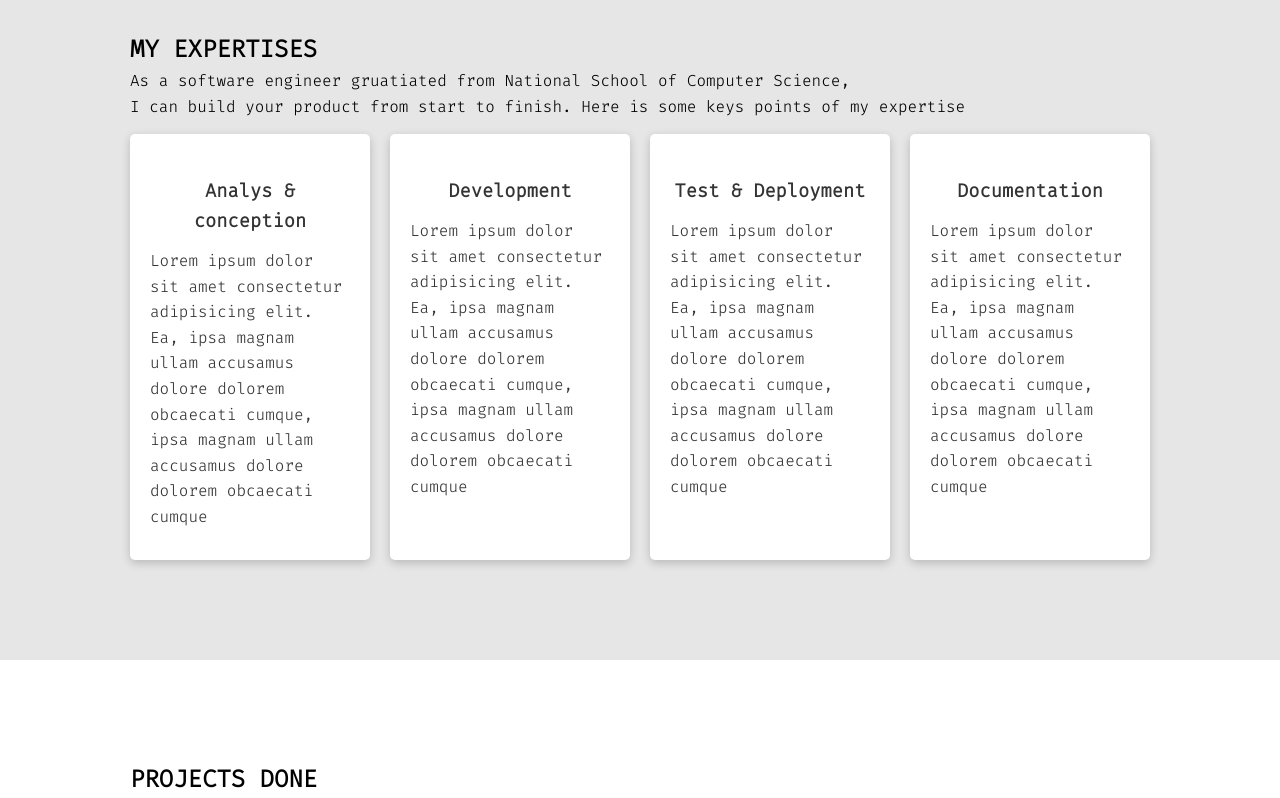
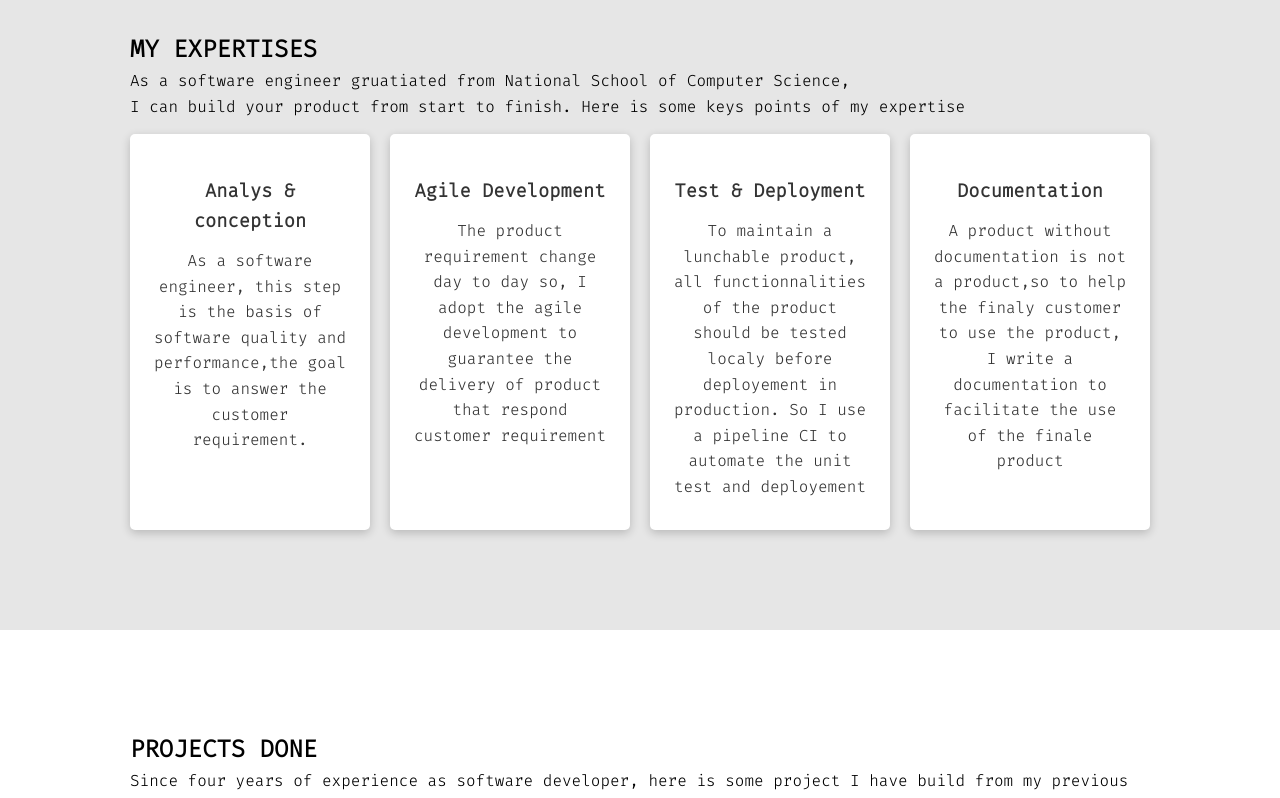
Before and after one commit to bensonirah/b.randrianariso, a Next.js app: page / in a window 1280 px wide. Shown: the part 720-1518 px from the top of the page. Built offline with nearby package versions, Linux system fonts and the light colour scheme.

Commit message:
update loremipsum in expertise component

```diff
--- a/components/divider.js
+++ b/components/divider.js
@@ -1,9 +1,14 @@
-export default function Divider({labelText}) {
+import { faArrowRight, faCoffee } from "@fortawesome/free-solid-svg-icons";
+import { FontAwesomeIcon } from "@fortawesome/react-fontawesome";
+
+export default function Divider({ labelText }) {
   return (
     <>
       <hr />
       <div class="slide">
-        <a href="" class="slide-show"></a>
+        <a href="" class="slide-show">
+          <FontAwesomeIcon icon={faArrowRight}/>
+        </a>
         <p>{labelText}</p>
       </div>
     </>
--- a/components/expertise.js
+++ b/components/expertise.js
@@ -1,4 +1,4 @@
-export default function Expertise(){
+export default function Expertise() {
   return (
     <section className="section-exp">
       <div className="container">
@@ -15,37 +15,36 @@
           <a href="" className="box-card">
             <h3>Analys & conception</h3>
             <p>
-                Lorem ipsum dolor sit amet consectetur adipisicing elit. Ea,
-                ipsa magnam ullam accusamus dolore dolorem obcaecati cumque,
-                ipsa magnam ullam accusamus dolore dolorem obcaecati cumque
+              As a software engineer, this step is the basis of software quality
+              and performance,the goal is to answer the customer requirement.
             </p>
           </a>
           <a href="" className="box-card">
-              <h3>Development</h3>
+            <h3>Agile Development</h3>
             <p>
-                Lorem ipsum dolor sit amet consectetur adipisicing elit. Ea,
-                ipsa magnam ullam accusamus dolore dolorem obcaecati cumque,
-                ipsa magnam ullam accusamus dolore dolorem obcaecati cumque
+              The product requirement change day to day so, I adopt the agile
+              development to guarantee the delivery of product that respond
+              customer requirement
             </p>
           </a>
           <a href="" className="box-card">
             <h3>Test & Deployment</h3>
             <p>
-                Lorem ipsum dolor sit amet consectetur adipisicing elit. Ea,
-                ipsa magnam ullam accusamus dolore dolorem obcaecati cumque,
-                ipsa magnam ullam accusamus dolore dolorem obcaecati cumque
+              To maintain a lunchable product, all functionnalities of the
+              product should be tested localy before deployement in production.
+              So I use a pipeline CI to automate the unit test and deployement
             </p>
           </a>
           <a href="" className="box-card">
             <h3>Documentation</h3>
             <p>
-                Lorem ipsum dolor sit amet consectetur adipisicing elit. Ea,
-                ipsa magnam ullam accusamus dolore dolorem obcaecati cumque,
-                ipsa magnam ullam accusamus dolore dolorem obcaecati cumque
+              A product without documentation is not a product,so to help the
+              finaly customer to use the product, I write a documentation to
+              facilitate the use of the finale product
             </p>
           </a>
         </div>
       </div>
     </section>
-    )
+  );
 }
--- a/package.json
+++ b/package.json
@@ -6,6 +6,12 @@
     "start": "next start"
   },
   "dependencies": {
+    "@babel/helper-module-imports": "^7.16.7",
+    "@fortawesome/fontawesome-svg-core": "^6.1.1",
+    "@fortawesome/free-regular-svg-icons": "^6.1.1",
+    "@fortawesome/free-solid-svg-icons": "^6.1.1",
+    "@fortawesome/react-fontawesome": "^0.1.18",
+    "babel-plugin-macros": "^3.1.0",
     "classnames": "^2.3.1",
     "date-fns": "^2.28.0",
     "gray-matter": "^4.0.3",
--- a/styles/global.css
+++ b/styles/global.css
@@ -132,6 +132,7 @@
   color: #333;
   background-color: #fff;
   border-radius: 5px;
+  text-align: center;
 }
 
 @media(max-width:768px) {
```
Also changed, not shown: components/about.js (+3 -4 lines), 1 other file (tests, documents, lock files or other folders). Lines whose indentation alone changed are shown as unchanged.
